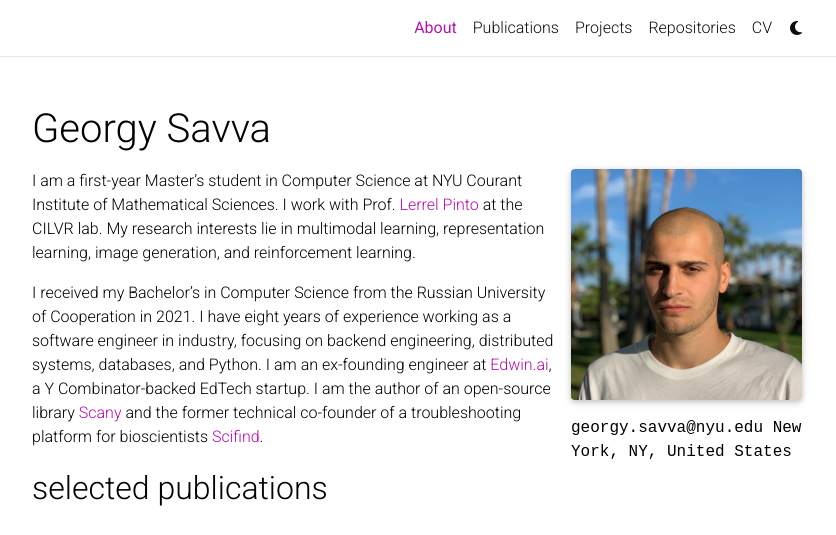
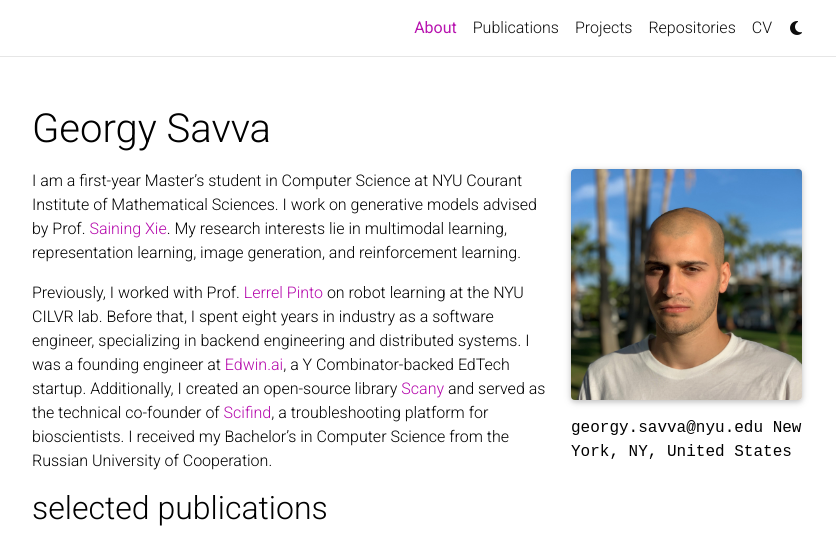
Before and after one commit to georgysavva/georgysavva.github.io, a Jekyll site: the page built from _pages/about.md, in a window 1280 px wide, cut to the strip 0-535 px from the top of the page. Shown: the whole strip, without its empty margins (223-1059 px from the left). Built offline with Jekyll 4.4.1, drawn with Linux system fonts in a browser that asks for light colours; full-size pictures stand in for the smaller copies a plugin makes; comment, search, counter and statistics services are not loaded; a style sheet for code colours, icons or effects is not loaded.

Commit message:
update cv and bio

```diff
--- a/_pages/about.md
+++ b/_pages/about.md
@@ -23,6 +23,6 @@
 social: true # includes social icons at the bottom of the page
 ---
 
-I am a first-year Master's student in Computer Science at NYU Courant Institute of Mathematical Sciences. I work with Prof. [Lerrel Pinto](https://www.lerrelpinto.com/) at the CILVR lab. My research interests lie in multimodal learning, representation learning, image generation, and reinforcement learning.
+I am a first-year Master's student in Computer Science at NYU Courant Institute of Mathematical Sciences. I work on generative models advised by Prof. [Saining Xie](https://www.sainingxie.com/). My research interests lie in multimodal learning, representation learning, image generation, and reinforcement learning.
 
-I received my Bachelor's in Computer Science from the Russian University of Cooperation in 2021. I have eight years of experience working as a software engineer in industry, focusing on backend engineering, distributed systems, databases, and Python. I am an ex-founding engineer at [Edwin.ai](https://www.ycombinator.com/companies/edwin), a Y Combinator-backed EdTech startup. I am the author of an open-source library [Scany](https://github.com/georgysavva/scany) and the former technical co-founder of a troubleshooting platform for bioscientists [Scifind](https://www.linkedin.com/company/scifind/).
+Previously, I worked with Prof. [Lerrel Pinto](https://www.lerrelpinto.com/) on robot learning at the NYU CILVR lab. Before that, I spent eight years in industry as a software engineer, specializing in backend engineering and distributed systems. I was a founding engineer at [Edwin.ai](https://www.ycombinator.com/companies/edwin), a Y Combinator-backed EdTech startup. Additionally, I created an open-source library [Scany](https://github.com/georgysavva/scany) and served as the technical co-founder of [Scifind](https://www.linkedin.com/company/scifind/), a troubleshooting platform for bioscientists. I received my Bachelor's in Computer Science from the Russian University of Cooperation.
```
Also changed, not shown: 1 other file.
